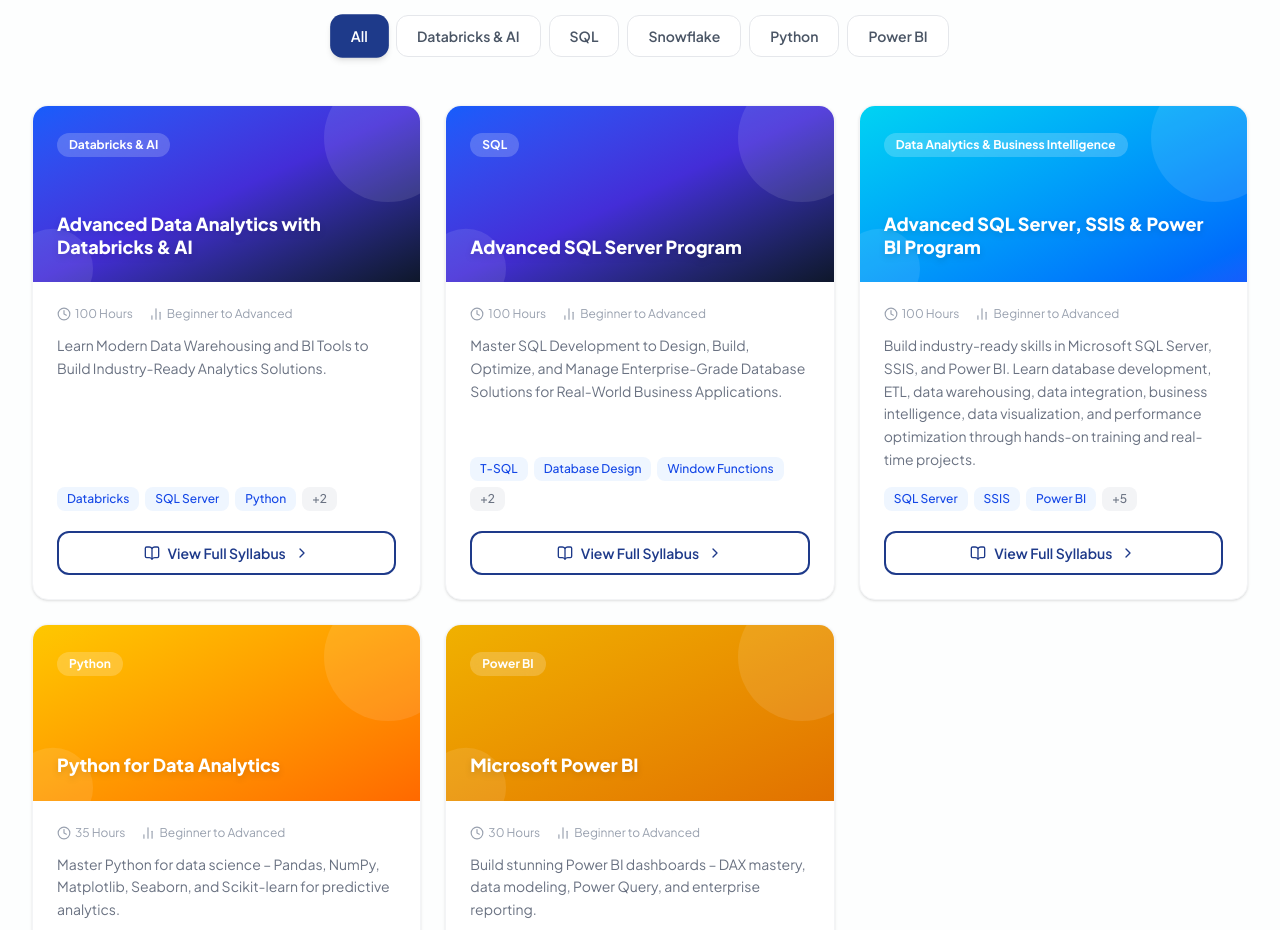
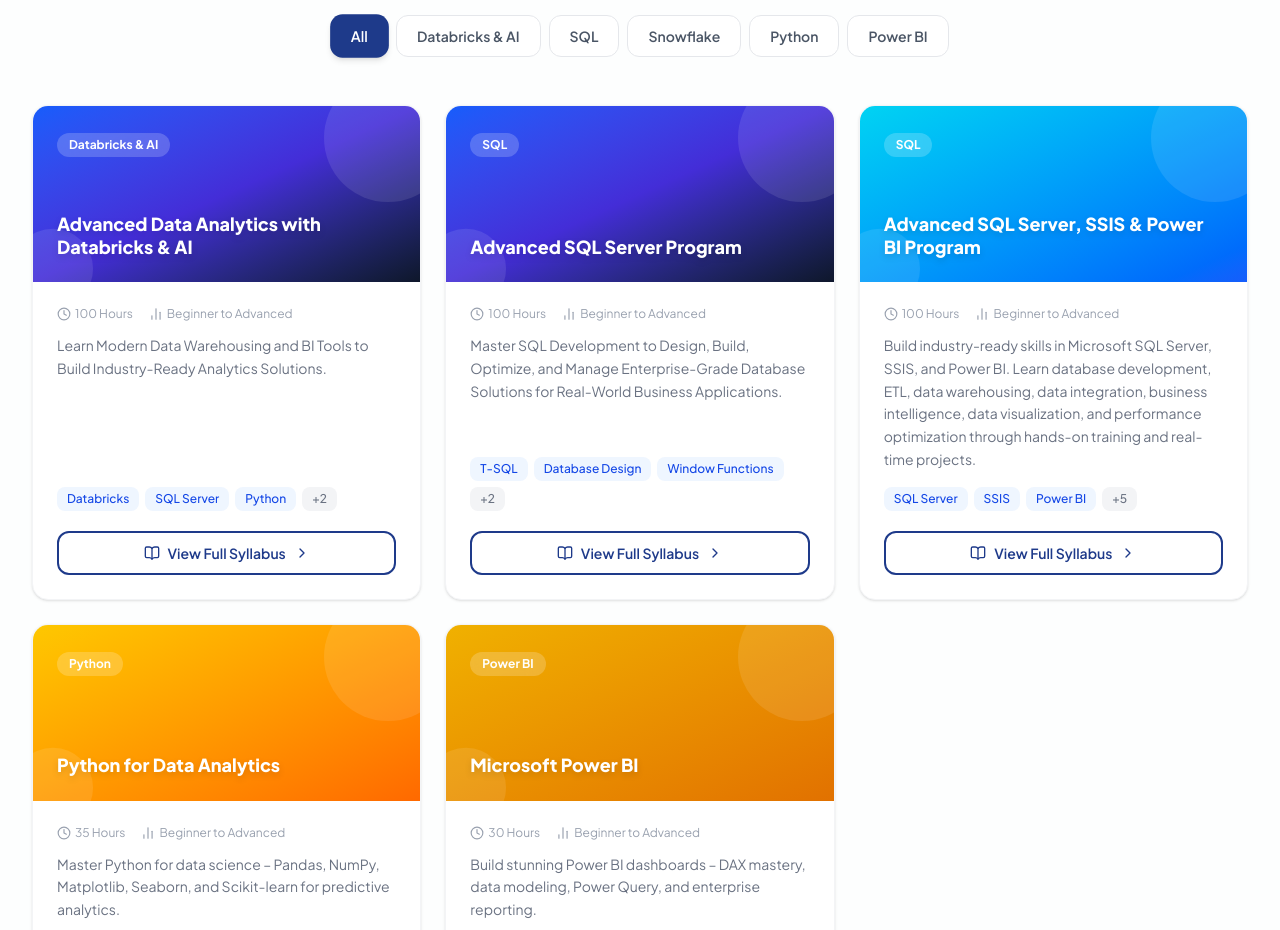
Before and after one commit to dumbresanskar20/intellxskill, a React (Vite) app: page / in a window 1280 px wide. Shown: the part 2860-3790 px from the top of the page. Built offline with nearby package versions, Linux system fonts and the light colour scheme.

Commit message:
error try

```diff
--- a/src/constants/data.ts
+++ b/src/constants/data.ts
@@ -1,6 +1,7 @@
 // All constants / mock data for the site
 
 import { href } from "react-router-dom"
+import type { Course } from '../types'
 
 export const NAV_LINKS = [
   { label: 'Home', href: '#home' },
@@ -64,7 +65,7 @@ export const WHY_CARDS = [
 
 export type CourseCategory = 'All' | 'Databricks & AI' | 'Excel' | 'SQL' | 'Snowflake' | 'Python' | 'Power BI'
 
-export const COURSES = [
+export const COURSES: Course[] = [
   {
     id: 1,
     slug: 'databricks-analytics-ai',
@@ -223,7 +224,7 @@ export const COURSES = [
     id: 3,
     slug: 'advanced-sql-server-ssis-power-bi',
     title: 'Advanced SQL Server, SSIS & Power BI Program',
-    category: 'Data Analytics & Business Intelligence',
+    category: 'SQL' as CourseCategory,
     duration: '100 Hours',
     sessions: 'Live Sessions + Practical Training',
     mode: 'Online',
```
